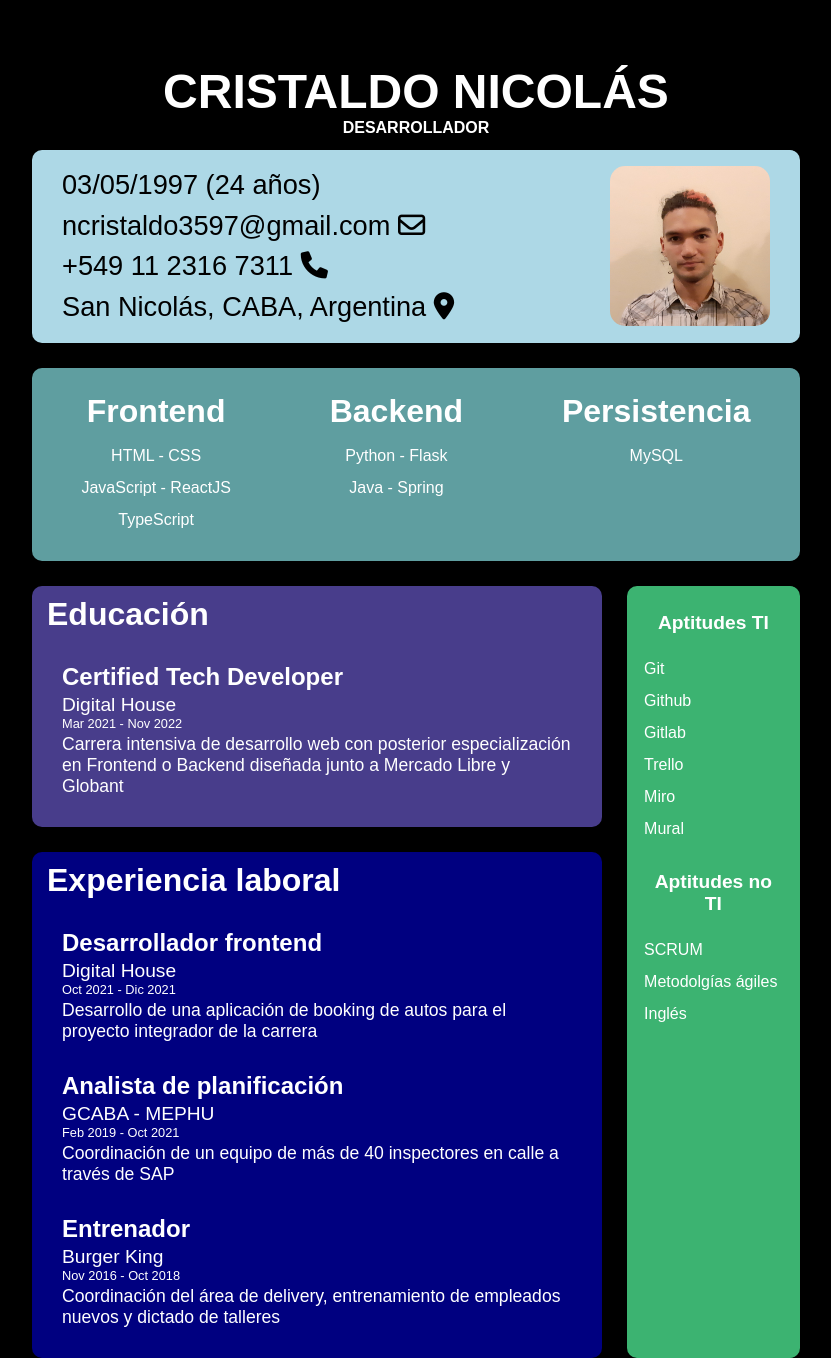
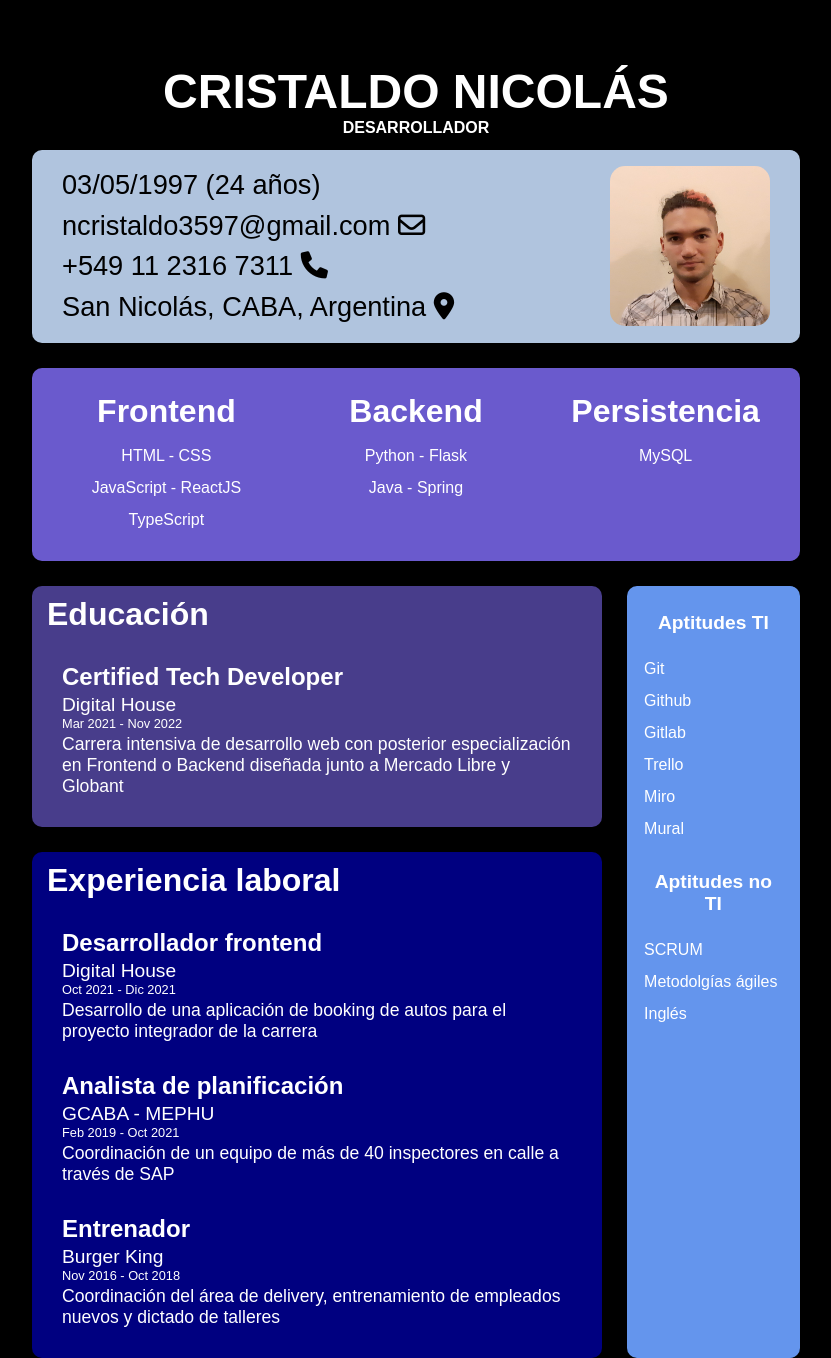
Before and after one commit to metazenic/Curriculum-Vitae, a plain HTML site: page index.html in a window 1280 px wide. Shown: the top 1358 px of the page, without its empty margins (224-1055 px from the left). Drawn offline with Linux system fonts and the light colour scheme.

Commit message:
[MOD] colores

```diff
--- a/styles/Aptitudes.css
+++ b/styles/Aptitudes.css
@@ -1,5 +1,5 @@
 .aptitudes {
-  background-color: mediumseagreen;
+  background-color: cornflowerblue;
   grid-column: 4;
   grid-row: 3/5;
 }
--- a/styles/DatosPersonales.css
+++ b/styles/DatosPersonales.css
@@ -2,7 +2,7 @@
   display: flex;
   justify-content: space-between;
   align-items: center;
-  background-color: lightblue;
+  background-color: lightsteelblue;
   padding: 10px 15px;
   grid-column: 1/5;
 }
--- a/styles/Programacion.css
+++ b/styles/Programacion.css
@@ -1,12 +1,13 @@
 .programacion {
   display: flex;
-  background-color: cadetblue;
+  background-color: slateblue;
   grid-column: 1/5;
   text-align: center;
-  justify-content: space-around;
+  justify-content: space-evenly;
 }
 
 .programacion div {
+  flex-basis: 30%;
   margin: 10px 0;
 }
 
```
